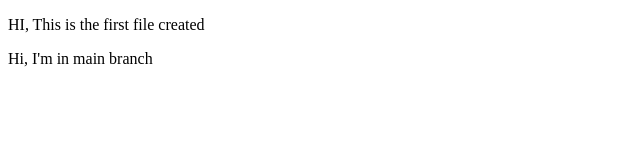
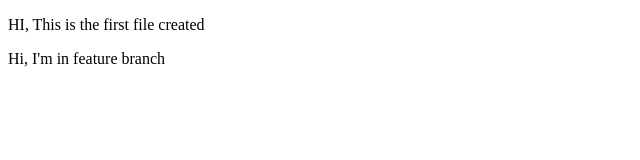
Before and after one commit to DarshitaJjw/DEMO-Repo, a plain HTML site: page index.html in a window 1280 px wide. Shown: the full height of the page, 0-640 px from the left. Drawn offline with Linux system fonts and the light colour scheme.

Commit message:
changed a line

```diff
--- a/index.html
+++ b/index.html
@@ -7,6 +7,6 @@
 </head>
 <body>
     <p>HI, This is the first file created</p>
-    <p>Hi, I'm in main branch</p>
+    <p>Hi, I'm in feature branch</p>
 </body>
 </html>
```
